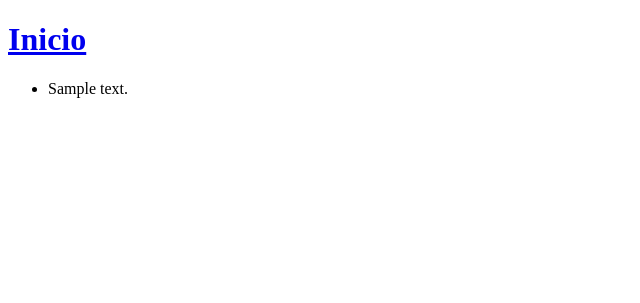
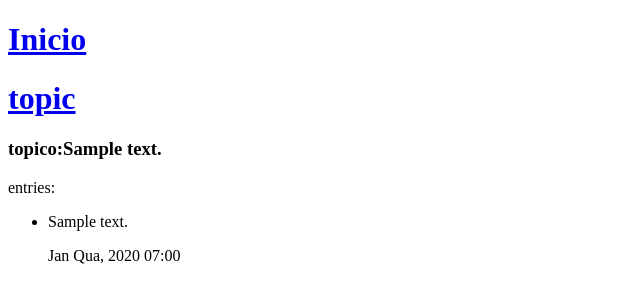
Before and after one commit to Janduijr/Trilha-Backend---NADIC, a Django app: template PARTE 3 DJANGO/Projeto - Aula 1/projetos/templates/projetos/topic.html in a window 1280 px wide. Shown: the top 303 px of the page, without its empty margins (0-640 px from the left). Run offline with Django 5.2, Linux system fonts and the light colour scheme; the template is opened without the code that fills it: values that come from a table or form of the project are taken from there, others are empty; tables that the repository leaves empty hold one stand-in row (values such as "Sample post").

Commit message:
adicionando uma pagina de topic

```diff
--- a/PARTE 3 DJANGO/Projeto - Aula 1/projetos/admin.py
+++ b/PARTE 3 DJANGO/Projeto - Aula 1/projetos/admin.py
@@ -1,5 +1,5 @@
 from django.contrib import admin
-from projetos.models import topic, entry
+from projetos.models import Topic, entry
 
-admin.site.register(topic)
+admin.site.register(Topic)
 admin.site.register(entry)
--- a/PARTE 3 DJANGO/Projeto - Aula 1/projetos/models.py
+++ b/PARTE 3 DJANGO/Projeto - Aula 1/projetos/models.py
@@ -1,7 +1,7 @@
 from django.db import models
 
 # Create your models here.
-class topic(models.Model):
+class Topic(models.Model):
     '''O assunto no qual o usuario esta aprendendo'''
     text = models.CharField(max_length=200)
     date_added = models.DateTimeField(auto_now_add=True)
@@ -11,7 +11,7 @@ class topic(models.Model):
         return self.text
 
 class entry(models.Model):
-    topic = models.ForeignKey(topic, on_delete=models.CASCADE)
+    topic = models.ForeignKey(Topic, on_delete=models.CASCADE)
     text = models.TextField()
     date_added = models.DateTimeField(auto_now_add=True)
 
--- a/PARTE 3 DJANGO/Projeto - Aula 1/projetos/templates/projetos/base.html
+++ b/PARTE 3 DJANGO/Projeto - Aula 1/projetos/templates/projetos/base.html
@@ -7,6 +7,7 @@
 </head>
 <body>
     <a href="{% url 'index' %}"><h1>Inicio</h1></a>
+    <a href="{% url 'topics' %}"><h1>topic</h1></a>
     {% block conteudo %}
     {% endblock %}
 </body>
--- a/PARTE 3 DJANGO/Projeto - Aula 1/projetos/templates/projetos/topic.html
+++ b/PARTE 3 DJANGO/Projeto - Aula 1/projetos/templates/projetos/topic.html
@@ -1,9 +1,14 @@
 {% extends 'projetos/base.html' %}
 
 {% block conteudo %}
+    <h3>topico:{{ topic }}</h3>
+    <p>entries: </p>
     <ul>
-        {% for topic in topics %}
-            <li>{{ topic }}</li>
+        {% for entry in entries %}
+            <li>
+                <p>{{ entry.text|linebreaks }}</p>
+                <p>{{ entry.date_added|date:'M D, Y H:i' }}</p>
+            </li>
         {% empty %}
             <li>Nao ha itens!</li>
         {% endfor %}
--- a/PARTE 3 DJANGO/Projeto - Aula 1/projetos/urls.py
+++ b/PARTE 3 DJANGO/Projeto - Aula 1/projetos/urls.py
@@ -4,5 +4,6 @@ from . import views
 
 urlpatterns = [
     path('', views.index, name='index'),
-    path('topic', views.topics, name = 'topic'),
+    path('topics', views.topics, name = 'topics'),
+    path('topics/<topic_id>/', views.topic, name = 'topic'),
 ]
```
Also changed, not shown: PARTE 3 DJANGO/Projeto - Aula 1/projetos/templates/projetos/topics.html (added, +13 -0 lines), PARTE 3 DJANGO/Projeto - Aula 1/projetos/views.py (+8 -2 lines).
